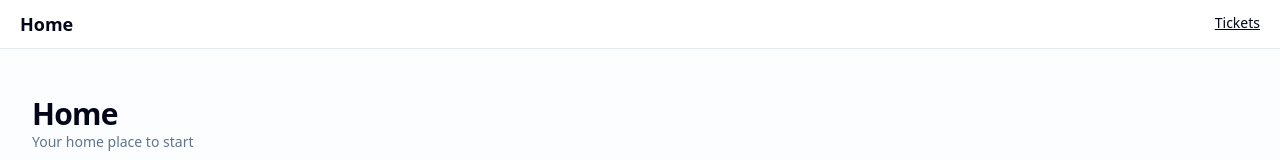
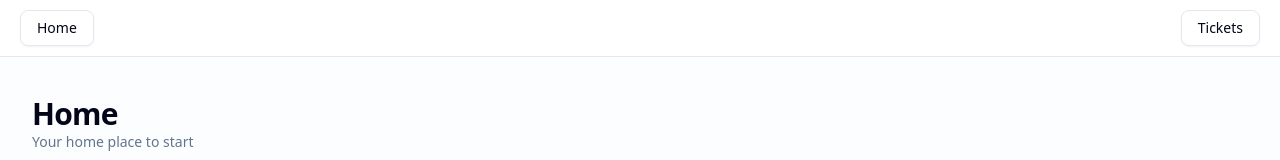
Before and after one commit to ChuckNoelke/road-to-next-mn, a Next.js app in the folder road-to-next/: page / in a window 1280 px wide. Shown: the top 160 px of the page. Built offline with nearby package versions, Linux system fonts and the light colour scheme.

Commit message:
added shadcn button

```diff
--- a/road-to-next/package.json
+++ b/road-to-next/package.json
@@ -11,6 +11,7 @@
     "type": "tsc --noEmit"
   },
   "dependencies": {
+    "@radix-ui/react-slot": "^1.1.2",
     "class-variance-authority": "^0.7.1",
     "clsx": "^2.1.1",
     "lucide-react": "^0.477.0",
--- a/road-to-next/src/app/layout.tsx
+++ b/road-to-next/src/app/layout.tsx
@@ -3,6 +3,7 @@
 import localFont from "next/font/local";
 import Link from "next/link";
 import { homePath, ticketsPath } from "@/paths";
+import {buttonVariants} from "@/components/ui/button";
 
 const geistSans = localFont({
   src: "./fonts/GeistVF.woff",
@@ -39,12 +40,12 @@
           "
       >
         <div>
-          <Link href={homePath()} className="text-lg font-bold">
+          <Link href={homePath()} className={buttonVariants({variant:"outline"})}>
             Home
           </Link>
         </div>
         <div>
-          <Link href={ticketsPath()} className="text-sm underline">
+          <Link href={ticketsPath()} className={buttonVariants({variant:"outline"})}>
             Tickets
           </Link>
         </div>
--- /dev/null
+++ b/road-to-next/src/components/ui/button.tsx
@@ -0,0 +1,58 @@
+import * as React from "react"
+import { Slot } from "@radix-ui/react-slot"
+import { cva, type VariantProps } from "class-variance-authority"
+
+import { cn } from "@/lib/utils"
+
+const buttonVariants = cva(
+  "inline-flex items-center justify-center gap-2 whitespace-nowrap rounded-md text-sm font-medium transition-[color,box-shadow] disabled:pointer-events-none disabled:opacity-50 [&_svg]:pointer-events-none [&_svg:not([class*='size-'])]:size-4 shrink-0 [&_svg]:shrink-0 outline-none focus-visible:border-ring focus-visible:ring-ring/50 focus-visible:ring-[3px] aria-invalid:ring-destructive/20 dark:aria-invalid:ring-destructive/40 aria-invalid:border-destructive",
+  {
+    variants: {
+      variant: {
+        default:
+          "bg-primary text-primary-foreground shadow-xs hover:bg-primary/90",
+        destructive:
+          "bg-destructive text-white shadow-xs hover:bg-destructive/90 focus-visible:ring-destructive/20 dark:focus-visible:ring-destructive/40",
+        outline:
+          "border border-input bg-background shadow-xs hover:bg-accent hover:text-accent-foreground",
+        secondary:
+          "bg-secondary text-secondary-foreground shadow-xs hover:bg-secondary/80",
+        ghost: "hover:bg-accent hover:text-accent-foreground",
+        link: "text-primary underline-offset-4 hover:underline",
+      },
+      size: {
+        default: "h-9 px-4 py-2 has-[>svg]:px-3",
+        sm: "h-8 rounded-md gap-1.5 px-3 has-[>svg]:px-2.5",
+        lg: "h-10 rounded-md px-6 has-[>svg]:px-4",
+        icon: "size-9",
+      },
+    },
+    defaultVariants: {
+      variant: "default",
+      size: "default",
+    },
+  }
+)
+
+function Button({
+  className,
+  variant,
+  size,
+  asChild = false,
+  ...props
+}: React.ComponentProps<"button"> &
+  VariantProps<typeof buttonVariants> & {
+    asChild?: boolean
+  }) {
+  const Comp = asChild ? Slot : "button"
+
+  return (
+    <Comp
+      data-slot="button"
+      className={cn(buttonVariants({ variant, size, className }))}
+      {...props}
+    />
+  )
+}
+
+export { Button, buttonVariants }
--- /dev/null
+++ b/road-to-next/src/components/ui/card.tsx
@@ -0,0 +1,68 @@
+import * as React from "react"
+
+import { cn } from "@/lib/utils"
+
+function Card({ className, ...props }: React.ComponentProps<"div">) {
+  return (
+    <div
+      data-slot="card"
+      className={cn(
+        "bg-card text-card-foreground flex flex-col gap-6 rounded-xl border py-6 shadow-sm",
+        className
+      )}
+      {...props}
+    />
+  )
+}
+
+function CardHeader({ className, ...props }: React.ComponentProps<"div">) {
+  return (
+    <div
+      data-slot="card-header"
+      className={cn("flex flex-col gap-1.5 px-6", className)}
+      {...props}
+    />
+  )
+}
+
+function CardTitle({ className, ...props }: React.ComponentProps<"div">) {
+  return (
+    <div
+      data-slot="card-title"
+      className={cn("leading-none font-semibold", className)}
+      {...props}
+    />
+  )
+}
+
+function CardDescription({ className, ...props }: React.ComponentProps<"div">) {
+  return (
+    <div
+      data-slot="card-description"
+      className={cn("text-muted-foreground text-sm", className)}
+      {...props}
+    />
+  )
+}
+
+function CardContent({ className, ...props }: React.ComponentProps<"div">) {
+  return (
+    <div
+      data-slot="card-content"
+      className={cn("px-6", className)}
+      {...props}
+    />
+  )
+}
+
+function CardFooter({ className, ...props }: React.ComponentProps<"div">) {
+  return (
+    <div
+      data-slot="card-footer"
+      className={cn("flex items-center px-6", className)}
+      {...props}
+    />
+  )
+}
+
+export { Card, CardHeader, CardFooter, CardTitle, CardDescription, CardContent }
```
Also changed, not shown: 1 other file (tests, documents, lock files or other folders).
